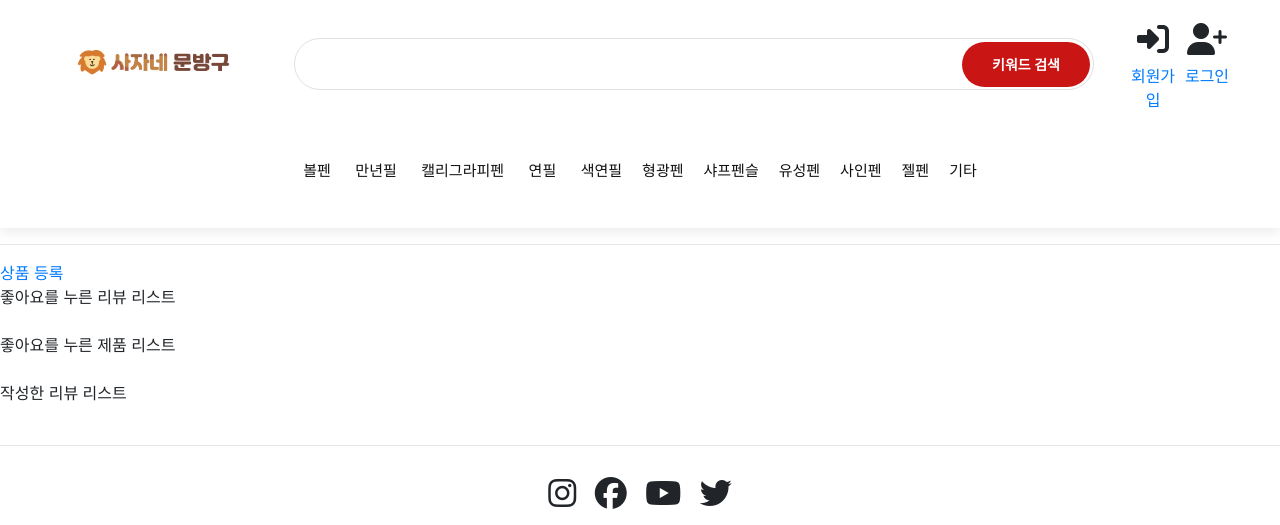
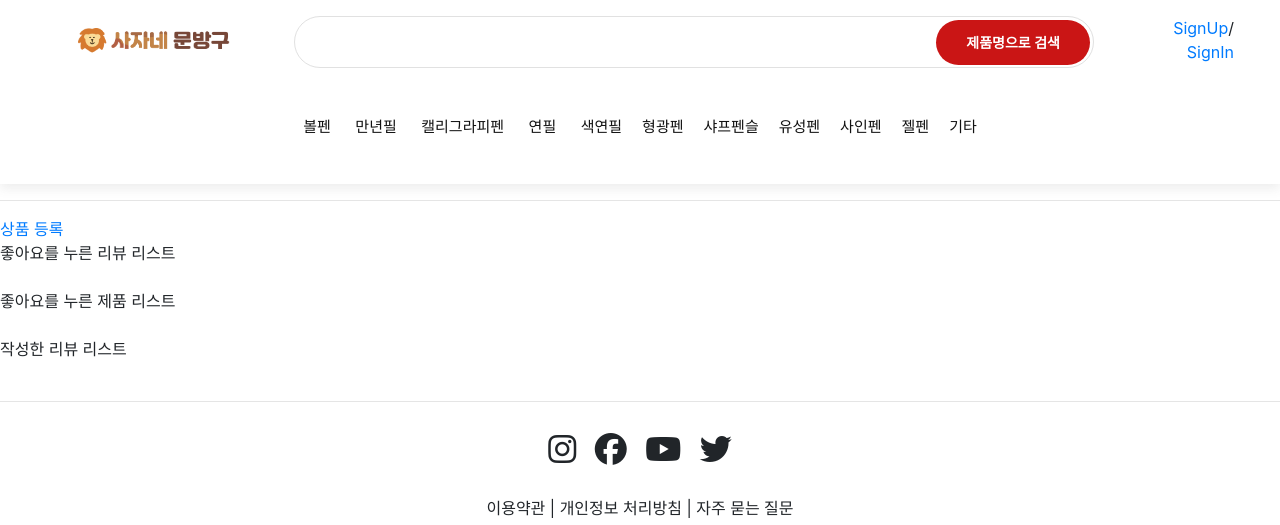
Before and after one commit to pcjs156/LionStore, a Django app: template account/templates/myPage.html in a window 1280 px wide. Shown: the top 525 px of the page. Run offline with Django 3.2, Linux system fonts and the light colour scheme; the template is opened without the code that fills it, so the values that code supplies are empty; some libraries are stand-ins or nearby versions.

Commit message:
navBar 로그인/회원가입 아이콘 삭제

```diff
--- a/templates/navBar.html
+++ b/templates/navBar.html
@@ -12,7 +12,7 @@
         <form action="{% url 'keywordSearchResult' %}" method="GET" style="margin-bottom: 0px;">
             <input type="text" name="keywordQuery">
             <input type="text" name="sort" value="popularity" style="display: none; visibility: hidden;">
-            <button type="submit" class="site-btn">키워드 검색</button>
+            <button type="submit" class="site-btn">제품명으로 검색</button>
         </form>
     </div>
 
@@ -22,27 +22,18 @@
 
         <div style="display: grid; grid-template-rows: 1fr 1fr; text-align: center;">
             <img class="profileImage" src="{{ user.image.url }}" alt="프로필 이미지"
-                style="max-width: 30px; max-height: 30px; width: auto; height: auto; display: block; margin:0px auto;">
+            style="max-width: 40px; max-height: 40x; width: auto; height: auto; display: block; margin:0px auto;">
             <a href="{% url 'myPage' %}">MyPage</a>
         </div>
-        <div style="text-align: center;">
-            <a href="{% url 'logOut' %}"><i class="fa fa-sign-out fa-2x" aria-hidden="true"></i></a>
+        <div style="display: grid; grid-template-rows: 1fr 1fr; text-align: center;">
+            <i class="fa fa-sign-out fa-2x" aria-hidden="true"></i>
+            <a href="{% url 'logOut' %}">Sign Out</a>
         </div>
     </div>
     {% else %}
-    <div style="display: grid; grid-template-columns: 1fr 1fr;">
-        <div style="display: grid; grid-template-rows: 1fr 1fr; text-align: center;">
-            <div>
-                <i class="fa fa-sign-in fa-2x" aria-hidden="true"></i>
-            </div>
-            <div><a href="{% url 'selectCustomerType' %}">회원가입</a></div>
-        </div>
-        <div style="display: grid; grid-template-rows: 1fr 1fr; text-align: center;">
-            <div>
-                <i class="fa fa-user-plus fa-2x" aria-hidden="true"></i>
-            </div>
-            <div><a href="{% url 'logIn' %}">로그인</a></div>
-        </div>
+    <div>
+        <span><a href="{% url 'selectCustomerType' %}">SignUp</a></span>/
+        <span><a href="{% url 'logIn' %}">SignIn</a></span>
     </div>
     {% endif %}
 </div>
```
